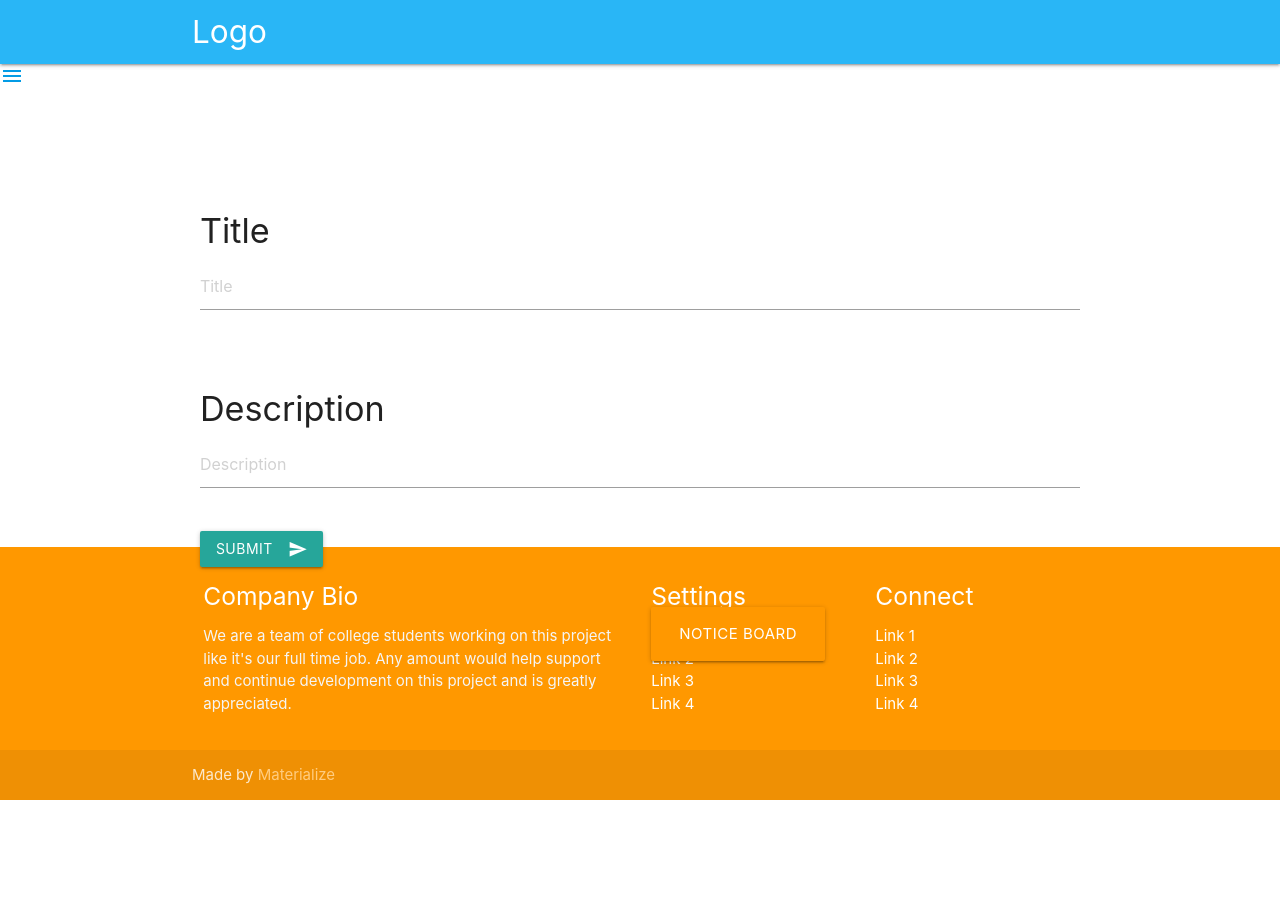
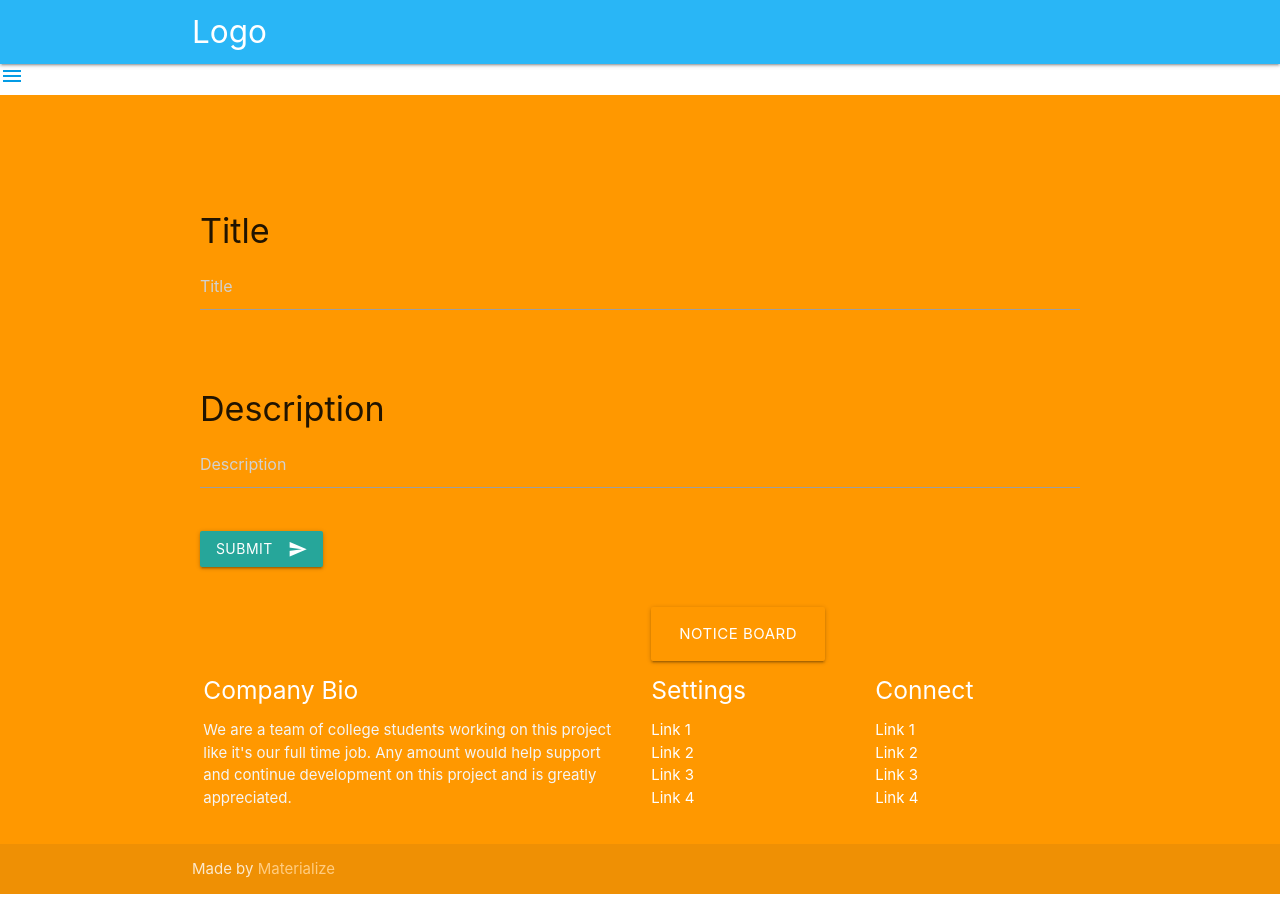
Before and after one commit to jmcnally17/EdUp, a React (Create React App) app in the folder client/: page /noticeboard/new in a window 1280 px wide. Before the commit the page ends 800 px from the top, so only its background shows below. Built offline with nearby package versions, Linux system fonts and the light colour scheme; no server answers.

Commit message:
WIP for footer

```diff
--- a/client/src/App.js
+++ b/client/src/App.js
@@ -8,7 +8,7 @@ import Login from "./components/login/login";
 import Registration from "./components/registration/registration";
 import Noticeboard from "./components/noticeboard/noticeboard.js";
 import New from "./components/noticeboard/new.js";
-import NavBar from "./components/noticeboard/navbar";
+import Sidenav from "./components/navbar/navbar";
 
 export default function App() {
   return (
--- a/client/src/components/noticeboard/new.js
+++ b/client/src/components/noticeboard/new.js
@@ -1,7 +1,8 @@
 import React, { useState } from "react";
 import { Link } from 'react-router-dom'
 // import Sidenav from "./Sidenav";
-import Sidenav from "./navbar";
+import Sidenav from "../navbar/navbar";
+import SchoolFooter from "../footer/footer";
 import "../../css/style.css";
 
 let url;
@@ -83,8 +84,11 @@ export default function New() {
         </div>
       </div>
     </form>
+    <footer>
+      <SchoolFooter />
+    </footer>
 
-    <footer class="page-footer orange" style= {{position: "fixed",  bottom: "0", left: "0", width: "100%" }} >
+    {/* <footer class="page-footer orange" style= {{position: "fixed",  bottom: "0", left: "0", width: "100%" }} >
     <div class="container">
       <div class="row">
         <div class="col l6 s12">
@@ -116,7 +120,7 @@ export default function New() {
         Made by <a class="orange-text text-lighten-3" href="http://materializecss.com">Materialize</a>
       </div>
     </div>
-  </footer>
+  </footer> */}
   </div>
 </div>
 )}
--- a/client/src/components/noticeboard/noticeboard.js
+++ b/client/src/components/noticeboard/noticeboard.js
@@ -1,5 +1,5 @@
 import { useState, useEffect } from "react";
-import Sidenav from "./navbar";
+import Sidenav from "../navbar/navbar";
 
 let url;
 if (process.env.REACT_APP_HEROKU_TEST_URL) {
```
Also changed, not shown: client/src/components/footer/footer.js (renamed from client/src/components/noticeboard/footer.js), client/src/components/navbar/navbar.js (renamed from client/src/components/noticeboard/navbar.js).
